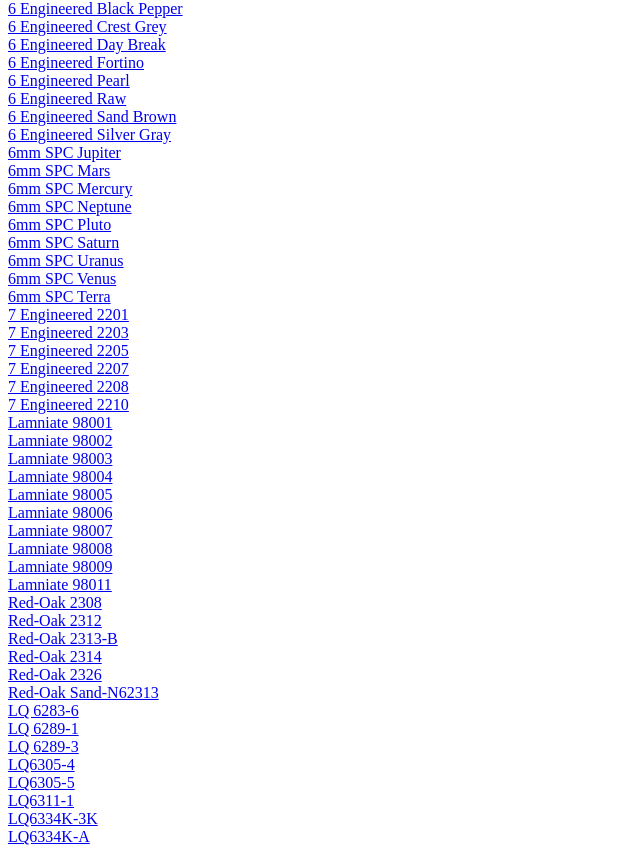
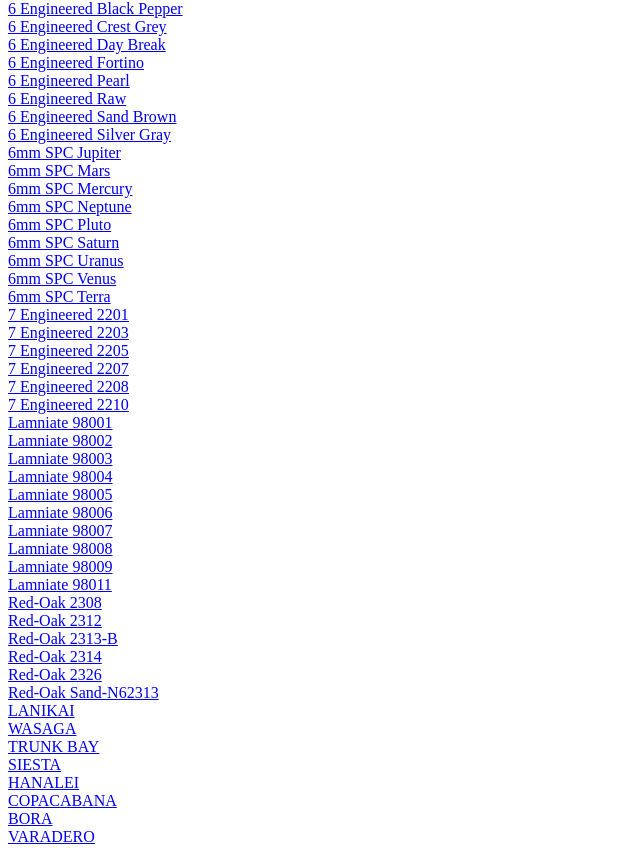
Before and after one commit to Haoran-Qi/Weiss, a SvelteKit app: page /papaslove in a window 1280 px wide. Shown: the part 188-1042 px from the top of the page, without its empty margins (0-640 px from the left). Built offline with nearby package versions, Linux system fonts and the light colour scheme.

Commit message:
update name

```diff
--- a/src/routes/papaslove/+page.svelte
+++ b/src/routes/papaslove/+page.svelte
@@ -50,13 +50,13 @@
     <a href="../5265642d4f616b2d32333236"> Red-Oak 2326</a>
     <a href="../5265642d4f616b2d4e3632333133"> Red-Oak Sand-N62313</a>
 
-    <a href="../4c51363238332d36"> LQ 6283-6</a>
-    <a href="../4c51363238392d31"> LQ 6289-1</a>
-    <a href="../4c51363238392d33"> LQ 6289-3</a>
-    <a href="../4c51363330352d34"> LQ6305-4</a>
-    <a href="../4c51363330352d35"> LQ6305-5</a>
-    <a href="../4c51363331312d31"> LQ6311-1</a>
-    <a href="../4c51363333344b2d334b"> LQ6334K-3K</a>
-    <a href="../4c51363333344b2d41"> LQ6334K-A</a>
+    <a href="../4c51363238332d36"> LANIKAI</a>
+    <a href="../4c51363238392d31"> WASAGA</a>
+    <a href="../4c51363238392d33"> TRUNK BAY</a>
+    <a href="../4c51363330352d34"> SIESTA</a>
+    <a href="../4c51363330352d35"> HANALEI</a>
+    <a href="../4c51363331312d31"> COPACABANA</a>
+    <a href="../4c51363333344b2d334b"> BORA </a>
+    <a href="../4c51363333344b2d41"> VARADERO</a>
 
 </nav>
```
